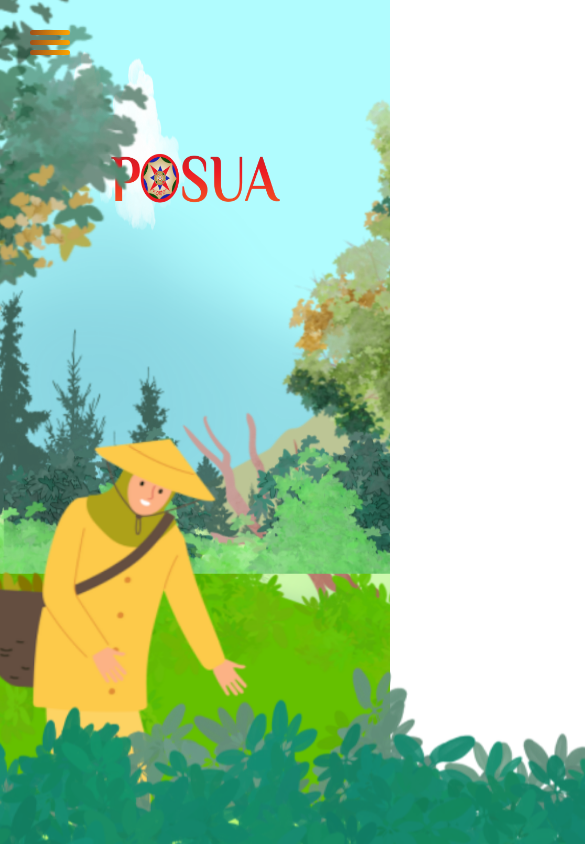
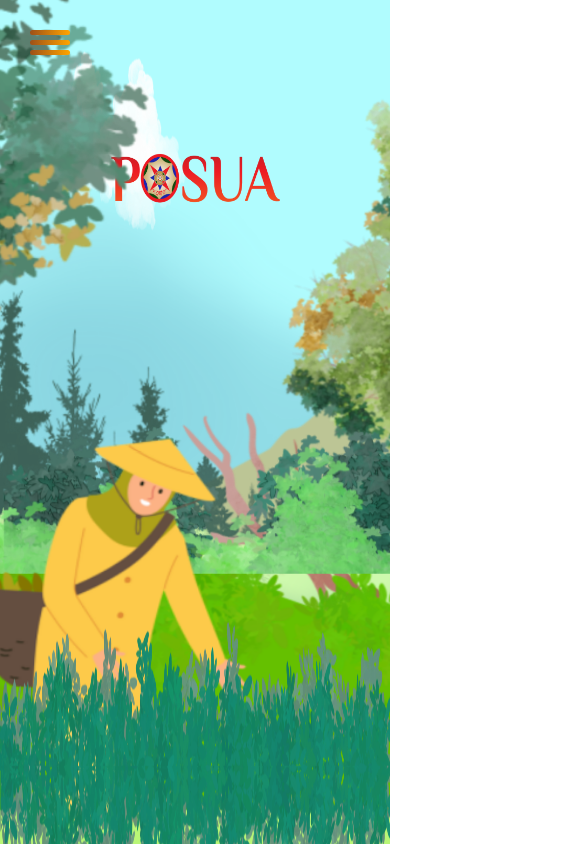
Before and after one commit to POSUA-NITS/Posua-2023, a React (Vite) app: page / in a window 390 px wide. Shown: the top 844 px of the page, 585 px wide, since content can reach past the window. Built offline with nearby package versions, Linux system fonts and the light colour scheme.

Commit message:
UPD:bug fix in hero & navbar

```diff
--- a/src/Components/Hero/Hero.module.scss
+++ b/src/Components/Hero/Hero.module.scss
@@ -3,7 +3,7 @@
 }
 .bush {
     position: absolute;
-    min-width: 100%;
+    width: 100%;
     min-height: 100%;
     left: 50%;
     transform: translateX(-50%) translateY(-50%);
@@ -11,11 +11,11 @@
 }
 .bush_mobile {
     position: absolute;
-    min-width: 100%;
+    width: 100%;
     min-height: 100%;
     left: 50%;
     transform: translateX(-50%) translateY(-55%);
-    top: 100vh;
+    top: 90vh;
 }
 
 .hero::-webkit-scrollbar {
--- a/src/Components/Navbar/Navbar.module.scss
+++ b/src/Components/Navbar/Navbar.module.scss
@@ -115,7 +115,7 @@
     bottom: 0;
     position: fixed;
     transition: all 0.5s ease;
-    z-index: 1;
+    z-index: 20;
     width: 75vw;
   }
 
```
